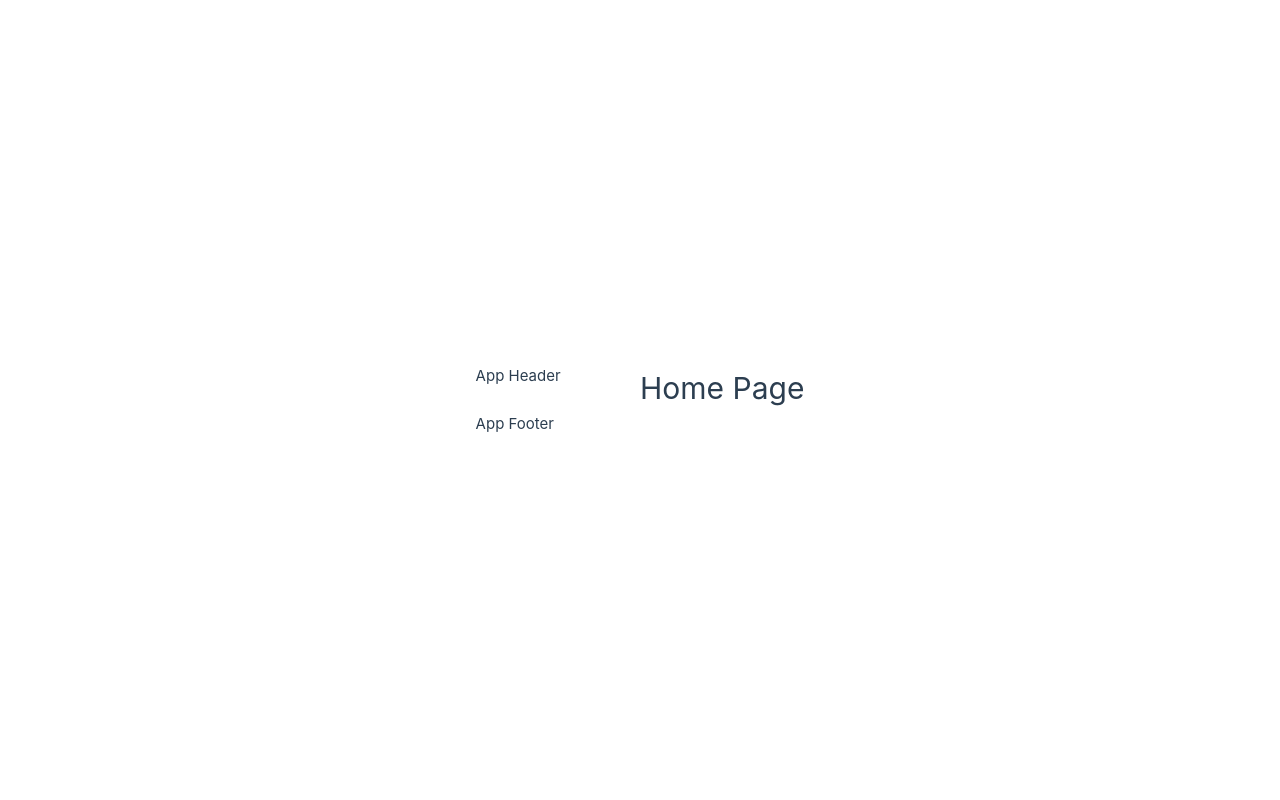
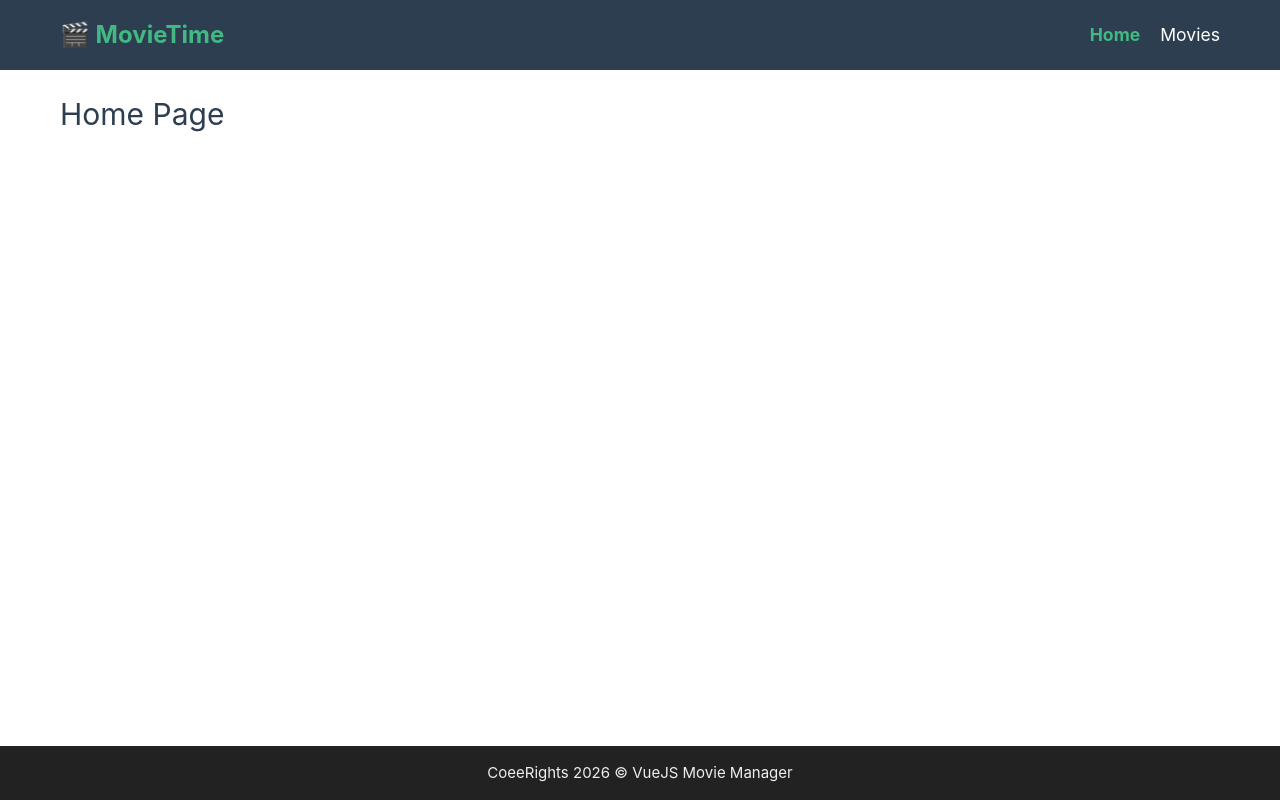
Before and after one commit to aviad-benhamo/ca-vue-movie-manager, a Vue app: page / in a window 1280 px wide. Built offline with nearby package versions, Linux system fonts and the light colour scheme.

Commit message:
feat: restructure layout and enhance header and footer components

```diff
--- a/src/App.vue
+++ b/src/App.vue
@@ -1,17 +1,19 @@
 <template>
     <AppHeader />
     <UserMsg />
-    <RouterView />
+
+    <main class="main-layout">
+        <RouterView />
+    </main>
+
     <AppFooter />
-
 </template>
 
 <script>
-import { RouterLink, RouterView } from 'vue-router'
+import { RouterView } from 'vue-router'
 import AppHeader from '@/cmps/AppHeader.vue'
 import AppFooter from '@/cmps/AppFooter.vue'
 import UserMsg from './cmps/UserMsg.vue'
-
 
 export default {
     components: {
@@ -22,5 +24,12 @@ export default {
 }
 </script>
 
-
-<style scoped></style>
+<style scoped>
+.main-layout {
+    flex-grow: 1;
+    width: 100%;
+    max-width: 1200px;
+    margin: 0 auto;
+    padding: 20px;
+}
+</style>
--- a/src/assets/main.css
+++ b/src/assets/main.css
@@ -1,35 +1,37 @@
 @import './base.css';
 
 #app {
-  max-width: 1280px;
-  margin: 0 auto;
-  padding: 2rem;
-  font-weight: normal;
+
+    min-height: 100vh;
+    display: flex;
+    flex-direction: column;
+
+    max-width: none;
+    margin: 0;
+    padding: 0;
+    font-weight: normal;
+    width: 100%;
 }
 
-a,
-.green {
-  text-decoration: none;
-  color: hsla(160, 100%, 37%, 1);
-  transition: 0.4s;
-  padding: 3px;
+.btn {
+    padding: 8px 16px;
+    cursor: pointer;
+    border: none;
+    border-radius: 4px;
+    font-size: 1rem;
+    transition: 0.2s;
 }
 
-@media (hover: hover) {
-  a:hover {
-    background-color: hsla(160, 100%, 37%, 0.2);
-  }
+.btn-primary {
+    background-color: var(--vt-c-indigo);
+    color: white;
 }
 
-@media (min-width: 1024px) {
-  body {
-    display: flex;
-    place-items: center;
-  }
+.btn-primary:hover {
+    opacity: 0.9;
+}
 
-  #app {
-    display: grid;
-    grid-template-columns: 1fr 1fr;
-    padding: 0 2rem;
-  }
+a {
+    text-decoration: none;
+    color: inherit;
 }
--- a/src/cmps/AppFooter.vue
+++ b/src/cmps/AppFooter.vue
@@ -1,5 +1,15 @@
 <template>
-    <footer>
-App Footer
+    <footer class="app-footer">
+        <p>CoeeRights 2026 &copy; VueJS Movie Manager</p>
     </footer>
 </template>
+
+<style scoped>
+.app-footer {
+    background-color: #222;
+    color: #eee;
+    text-align: center;
+    padding: 15px;
+    margin-top: auto;
+}
+</style>
--- a/src/cmps/AppHeader.vue
+++ b/src/cmps/AppHeader.vue
@@ -1,5 +1,49 @@
 <template>
-	<header>
-App Header
-	</header>
+    <header class="app-header">
+        <div class="header-container">
+            <h1 class="logo">🎬 MovieTime</h1>
+            <nav>
+                <RouterLink to="/" class="nav-link">Home</RouterLink>
+                <RouterLink to="/movie" class="nav-link">Movies</RouterLink>
+            </nav>
+        </div>
+    </header>
 </template>
+
+<style scoped>
+.app-header {
+    background-color: #2c3e50;
+    color: white;
+    padding: 1rem 0;
+}
+
+.header-container {
+    max-width: 1200px;
+    margin: 0 auto;
+    padding: 0 20px;
+    display: flex;
+    justify-content: space-between;
+    align-items: center;
+}
+
+.logo {
+    font-size: 1.5rem;
+    font-weight: bold;
+    color: #42b983;
+}
+
+.nav-link {
+    color: white;
+    margin-left: 20px;
+    font-size: 1.1rem;
+}
+
+.nav-link:hover {
+    color: #42b983;
+}
+
+.router-link-active {
+    color: #42b983;
+    font-weight: bold;
+}
+</style>
```
